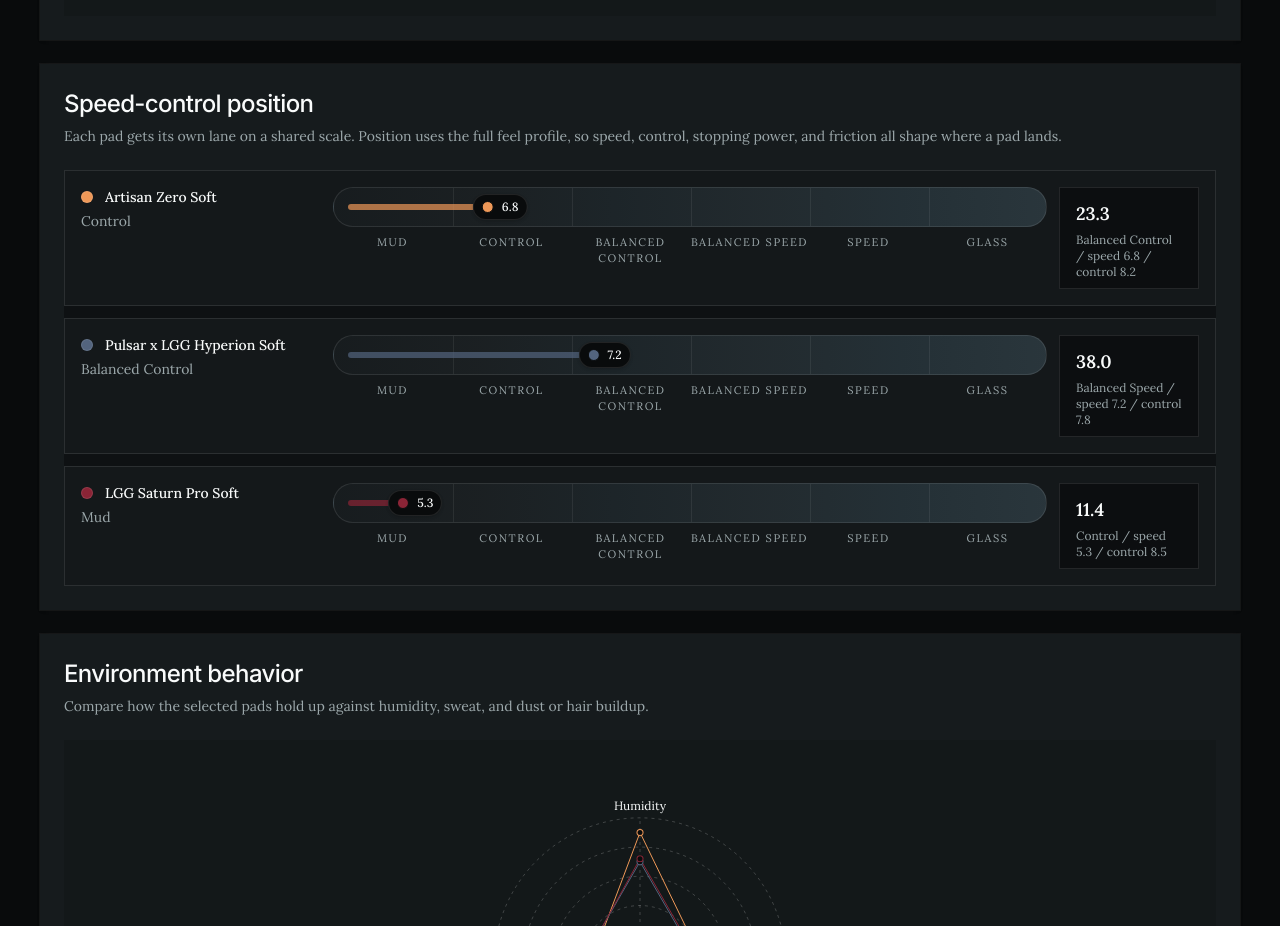
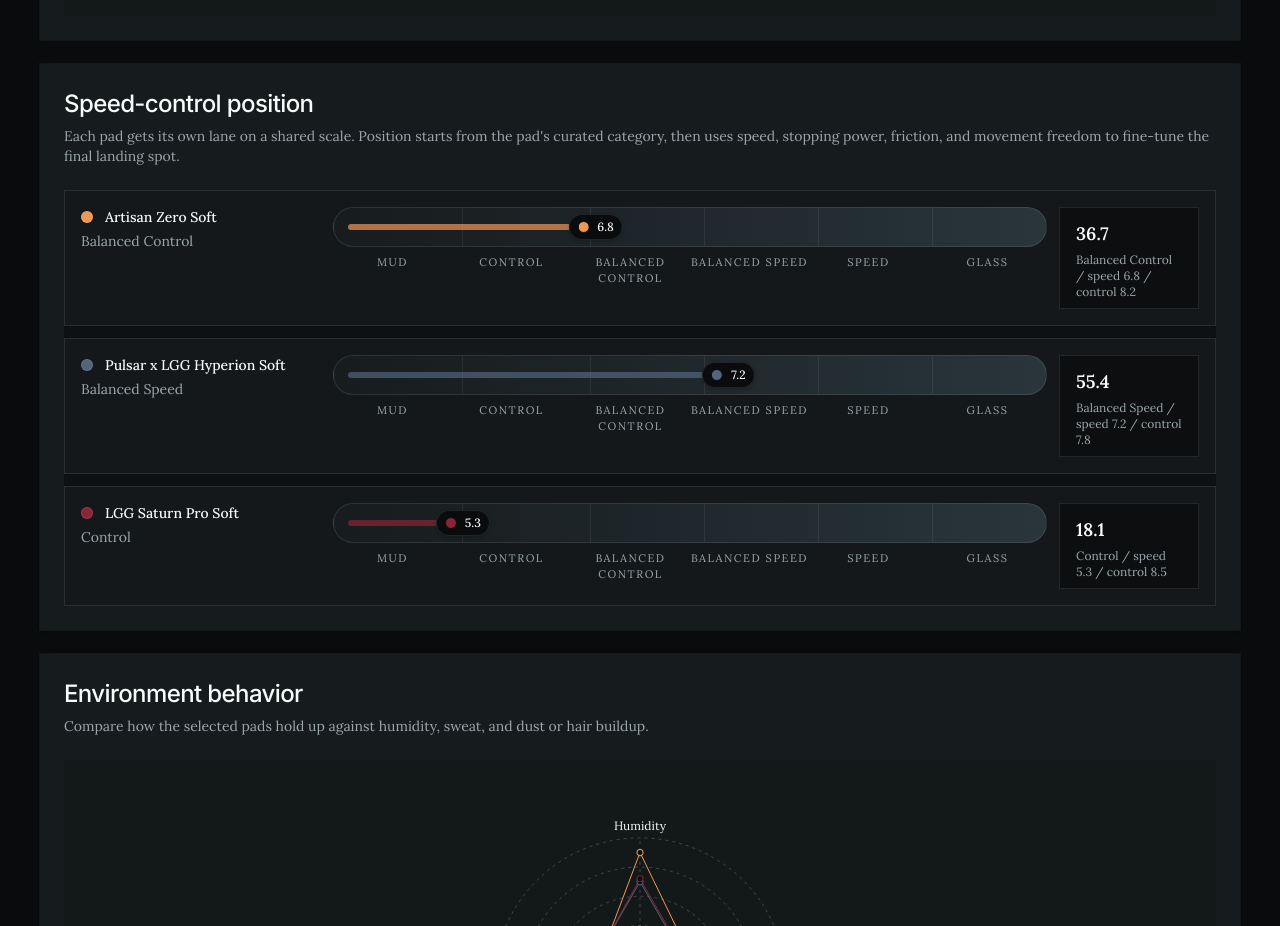
Before and after one commit to Hyperion147/fragbasic, a Next.js app: page /mousepads/compare/universal in a window 1280 px wide. Shown: the part 3300-4226 px from the top of the page. Built offline with nearby package versions, Linux system fonts and the light colour scheme.

Commit message:
updated compare calibration

```diff
--- a/src/components/brands/brand-speed-order.tsx
+++ b/src/components/brands/brand-speed-order.tsx
@@ -1,5 +1,6 @@
 import { Card, CardContent, CardHeader, CardTitle } from "@/components/ui/card";
 import {
+  SPEED_CONTROL_ZONES,
   formatMousepadValue,
   getDefaultColorway,
   getMousepadFullName,
@@ -21,8 +22,8 @@
         </CardTitle>
         <p className="text-sm leading-6 text-muted-foreground">
           Ordered from slower, more planted pads to faster, freer options using
-          the same feel-weighted position logic from the compare tools, with
-          speed, control, stopping power, and friction all factored in.
+          the same calibrated category-first logic from the compare tools, then
+          refined by speed, stopping power, friction, and glide freedom.
         </p>
       </CardHeader>
 
@@ -72,12 +73,24 @@
                   />
                 </div>
                 <div className="grid grid-cols-6 text-[10px] uppercase tracking-[0.14em] text-muted-foreground">
-                  <span>Mud</span>
-                  <span className="text-center">Control</span>
-                  <span className="text-center">Bal Ctrl</span>
-                  <span className="text-center">Bal Spd</span>
-                  <span className="text-center">Speed</span>
-                  <span className="text-right">Glass</span>
+                  {SPEED_CONTROL_ZONES.map((zone, index) => (
+                    <span
+                      key={zone.label}
+                      className={
+                        index === 0
+                          ? ""
+                          : index === SPEED_CONTROL_ZONES.length - 1
+                            ? "text-right"
+                            : "text-center"
+                      }
+                    >
+                      {zone.label === "Balanced Control"
+                        ? "Bal Ctrl"
+                        : zone.label === "Balanced Speed"
+                          ? "Bal Spd"
+                          : zone.label}
+                    </span>
+                  ))}
                 </div>
               </div>
 
--- a/src/components/compare/speed-control-position.tsx
+++ b/src/components/compare/speed-control-position.tsx
@@ -1,19 +1,15 @@
 import { Card } from "@/components/ui/card"
-import { getMousepadSpeedControlPosition } from "@/lib/mousepads"
+import {
+  SPEED_CONTROL_ZONES,
+  getMousepadSpeedControlPosition,
+  getSpeedControlZoneLabel,
+} from "@/lib/mousepads"
 import type { Mousepad } from "@/types/mousepad"
 
 type Props = {
   left: Mousepad
   right: Mousepad
 }
-
-const zones = [
-  { label: "Mud", start: 0, end: 20 },
-  { label: "Slow control", start: 20, end: 40 },
-  { label: "Balanced control", start: 40, end: 60 },
-  { label: "Balanced speed", start: 60, end: 80 },
-  { label: "Speed / glass", start: 80, end: 100 },
-]
 
 export function SpeedControlPosition({ left, right }: Props) {
   const leftPosition = getMousepadSpeedControlPosition(left)
@@ -27,16 +23,16 @@
           Where they sit on the glide scale
         </h2>
         <p className="mt-2 max-w-3xl text-sm leading-6 text-muted-foreground">
-          This uses the same feel-weighted logic as the rest of FragBasic, so
-          speed, control, stopping power, and friction all influence the final
-          placement.
+          This scale starts from each pad&apos;s curated category, then nudges the
+          position with speed, stopping power, friction, and freedom of movement
+          so balanced pads do not get dragged too far into control.
         </p>
       </div>
 
       <div className="space-y-12">
         <div className="relative">
-          <div className="grid h-14 grid-cols-5 overflow-hidden rounded-2xl border border-border bg-[linear-gradient(90deg,oklch(0.26_0.02_220),oklch(0.31_0.03_220),oklch(0.35_0.04_220),oklch(0.41_0.05_220),oklch(0.47_0.06_220))]">
-            {zones.map((zone) => (
+          <div className="grid h-14 grid-cols-6 overflow-hidden rounded-2xl border border-border bg-[linear-gradient(90deg,oklch(0.26_0.02_220),oklch(0.29_0.02_220),oklch(0.32_0.03_220),oklch(0.36_0.04_220),oklch(0.4_0.05_220),oklch(0.46_0.06_220))]">
+            {SPEED_CONTROL_ZONES.map((zone) => (
               <div
                 key={zone.label}
                 className="flex items-center justify-center border-r border-border/60 px-2 text-center text-[11px] text-muted-foreground last:border-r-0 md:text-xs"
@@ -115,7 +111,7 @@
             {pad.brand} {pad.name}
           </p>
           <p className="mt-1 text-xs text-muted-foreground">
-            {getZoneLabel(position)}
+            {getSpeedControlZoneLabel(position)}
           </p>
         </div>
 
@@ -127,11 +123,3 @@
     </div>
   )
 }
-
-function getZoneLabel(position: number) {
-  if (position < 20) return "Mud"
-  if (position < 40) return "Slow control"
-  if (position < 60) return "Balanced control"
-  if (position < 80) return "Balanced speed"
-  return "Speed / glass"
-}
--- a/src/components/compare/universal/multi-position-chart.tsx
+++ b/src/components/compare/universal/multi-position-chart.tsx
@@ -6,6 +6,7 @@
   CardTitle,
 } from "@/components/ui/card";
 import {
+  SPEED_CONTROL_ZONES,
   formatMousepadValue,
   getDefaultColorway,
   getMousepadFullName,
@@ -18,15 +19,6 @@
   mousepads: Mousepad[];
 };
 
-const zones = [
-  { label: "Mud", start: 0, end: 16.7 },
-  { label: "Control", start: 16.7, end: 33.4 },
-  { label: "Balanced Control", start: 33.4, end: 50.1 },
-  { label: "Balanced Speed", start: 50.1, end: 66.8 },
-  { label: "Speed", start: 66.8, end: 83.5 },
-  { label: "Glass", start: 83.5, end: 100 },
-] as const;
-
 export function MultiPositionChart({ mousepads }: Props) {
   return (
     <Card className="border-border bg-card">
@@ -35,9 +27,9 @@
           Speed-control position
         </CardTitle>
         <CardDescription>
-          Each pad gets its own lane on a shared scale. Position uses the full
-          feel profile, so speed, control, stopping power, and friction all
-          shape where a pad lands.
+          Each pad gets its own lane on a shared scale. Position starts from the
+          pad&apos;s curated category, then uses speed, stopping power, friction,
+          and movement freedom to fine-tune the final landing spot.
         </CardDescription>
       </CardHeader>
 
@@ -72,7 +64,7 @@
 
                   <div className="space-y-2">
                     <div className="relative h-10 overflow-hidden rounded-full border border-border bg-[linear-gradient(90deg,oklch(0.24_0.01_230/0.5),oklch(0.27_0.01_230/0.5),oklch(0.31_0.02_230/0.5),oklch(0.35_0.02_230/0.5),oklch(0.39_0.03_230/0.5),oklch(0.43_0.03_230/0.5))]">
-                      {zones.slice(0, -1).map((zone) => (
+                      {SPEED_CONTROL_ZONES.slice(0, -1).map((zone) => (
                         <div
                           key={zone.label}
                           className="absolute top-0 bottom-0 w-px bg-border/70"
@@ -106,7 +98,7 @@
                     </div>
 
                     <div className="grid grid-cols-6 text-[10px] uppercase tracking-[0.14em] text-muted-foreground md:text-[11px]">
-                      {zones.map((zone) => (
+                      {SPEED_CONTROL_ZONES.map((zone) => (
                         <span key={zone.label} className="text-center">
                           {zone.label}
                         </span>
--- a/src/lib/mousepads/visuals.ts
+++ b/src/lib/mousepads/visuals.ts
@@ -1,12 +1,30 @@
 import type { Mousepad, MousepadCategory, MousepadColorway } from "@/types/mousepad";
 
-const speedControlBias: Record<MousepadCategory, number> = {
-  mud: -8,
-  control: -4,
-  "balanced-control": -1,
-  "balanced-speed": 1,
-  speed: 4,
-  glass: 7,
+export const SPEED_CONTROL_ZONES = [
+  { label: "Mud", start: 0, end: 18 },
+  { label: "Control", start: 18, end: 36 },
+  { label: "Balanced Control", start: 36, end: 52 },
+  { label: "Balanced Speed", start: 52, end: 68 },
+  { label: "Speed", start: 68, end: 84 },
+  { label: "Glass", start: 84, end: 100 },
+] as const;
+
+const speedControlBasePosition: Record<MousepadCategory, number> = {
+  mud: 14,
+  control: 30,
+  "balanced-control": 44,
+  "balanced-speed": 59,
+  speed: 74,
+  glass: 92,
+};
+
+const speedControlRange: Record<MousepadCategory, { min: number; max: number }> = {
+  mud: { min: 0, max: 18 },
+  control: { min: 18, max: 36 },
+  "balanced-control": { min: 36, max: 52 },
+  "balanced-speed": { min: 52, max: 68 },
+  speed: { min: 68, max: 84 },
+  glass: { min: 84, max: 100 },
 };
 
 export function getDefaultColorway(mousepad?: Mousepad): MousepadColorway {
@@ -64,29 +82,36 @@
 }
 
 export function getMousepadSpeedControlPosition(mousepad: Mousepad) {
-  const { speed, control, stoppingPower, staticFriction, dynamicFriction } =
-    mousepad.feel;
-  const weightedScore =
-    50 +
-    (speed - 5) * 8 -
-    (control - 5) * 5 -
-    (stoppingPower - 5) * 3.5 -
-    (staticFriction - 5) * 2.5 -
-    (dynamicFriction - 5) * 1.5 +
-    speedControlBias[mousepad.category];
+  const {
+    speed,
+    control,
+    stoppingPower,
+    staticFriction,
+    dynamicFriction,
+    microAdjustments,
+  } = mousepad.feel;
 
-  // Compress the extremes so very fast glass pads and very slow mud pads
-  // separate cleanly without hard-clamping to 0 or 100 in the UI.
-  const normalizedScore = 50 + Math.tanh((weightedScore - 50) / 30) * 45;
+  const frictionAverage = (staticFriction + dynamicFriction) / 2;
+  const feelAdjustment =
+    (speed - control) * 2.5 +
+    (5 - stoppingPower) * 0.9 +
+    (5 - frictionAverage) * 1.2 +
+    (microAdjustments - 5) * 0.35;
 
-  return Math.max(0, Math.min(100, normalizedScore));
+  const position = speedControlBasePosition[mousepad.category] + feelAdjustment;
+  const range = speedControlRange[mousepad.category];
+
+  return clamp(position, range.min, range.max);
 }
 
 export function getSpeedControlZoneLabel(position: number) {
-  if (position < 16.7) return "Mud";
-  if (position < 33.4) return "Control";
-  if (position < 50.1) return "Balanced Control";
-  if (position < 66.8) return "Balanced Speed";
-  if (position < 83.5) return "Speed";
-  return "Glass";
+  return (
+    SPEED_CONTROL_ZONES.find(
+      (zone) => position >= zone.start && position < zone.end
+    )?.label ?? "Glass"
+  );
 }
+
+function clamp(value: number, min: number, max: number) {
+  return Math.max(min, Math.min(max, value));
+}
```
Also changed, not shown: src/components/compare/product-faceoff.tsx (+44 -28 lines).
